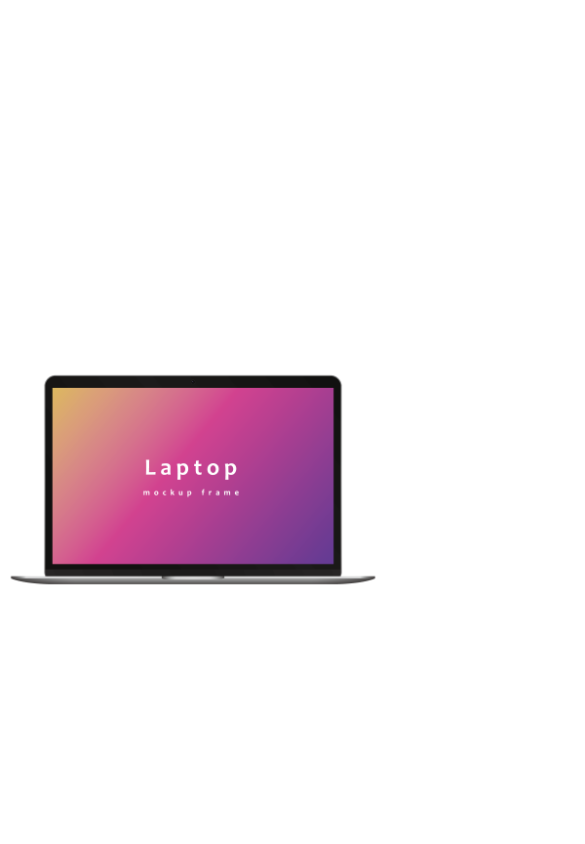
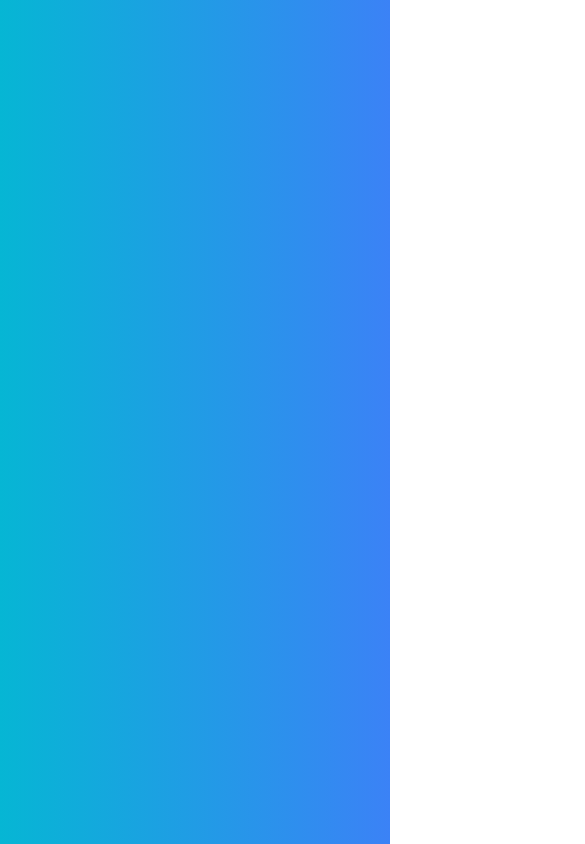
Before and after one commit to yurikondo/portfolio-site, a Next.js app: page / in a window 390 px wide. Shown: the top 844 px of the page, 585 px wide, since content can reach past the window. Built offline with nearby package versions, Linux system fonts and the light colour scheme.

Commit message:
不要な要素を削除・レスポンシブの調整

```diff
--- a/src/components/hero/Hero.tsx
+++ b/src/components/hero/Hero.tsx
@@ -35,17 +35,12 @@ const Hero: React.FC = () => {
     };
   }, []);
 
-  const handleClickUp = () => {
-    setCircleRotation((prevRotation) => prevRotation - 90);
-  };
-
-  const handleClickDown = () => {
-    setCircleRotation((prevRotation) => prevRotation + 90);
-  };
-
   return (
     <main className="w-screen h-screen bg-gradient-to-r from-cyan-500 to-blue-500 relative">
-      <div className="w-screen h-screen absolute -ml-20">
+      <div
+        className={`w-screen h-screen absolute -ml-20 ${styles.circleWrap}`}
+      >
+        {/* lg:-ml-36 */}
         <div className={`w-0 h-0 ${styles.overray}`}></div>
         <img
           src="imgs/hero/pc.png"
@@ -71,23 +66,6 @@ const Hero: React.FC = () => {
           ))}
         </div>
       </div>
-      <div
-        className={`absolute top-2/4 flex justify-center items-center flex-col transform -translate-y-1/2  ${styles.controle}`}
-      >
-        <img
-          src="imgs/hero/arrow.png"
-          alt="上矢印"
-          className="cursor-pointer w-4"
-          onClick={handleClickUp}
-        />
-        <h3 className="text-white my-3">Feature</h3>
-        <img
-          src="imgs/hero/arrow.png"
-          alt="下矢印"
-          className="cursor-pointer w-4 transform -rotate-180"
-          onClick={handleClickDown}
-        />
-      </div>
     </main>
   );
 };
--- a/src/components/typing/Typing.tsx
+++ b/src/components/typing/Typing.tsx
@@ -5,7 +5,7 @@ export class Typing extends Component {
   // https://www.npmjs.com/package/typed.js/v/2.0.12
   componentDidMount() {
     const options = {
-      strings: ["<i>イタリック文字</i> 一つ目の文字.", "&amp; 二つ目の文字"],
+      strings: ["イタリック文字 一つ目の文字.", "二つ目の文字"],
       loop: true,
       typeSpeed: 140,
       backSpeed: 100,
--- a/src/pages/index.tsx
+++ b/src/pages/index.tsx
@@ -2,6 +2,7 @@ import Head from "next/head";
 import Hero from "@/components/hero/Hero";
 import Skills from "@/components/skill/Skills";
 import Typing from "@/components/typing/Typing";
+import PortFolio from "@/components/PortFolio";
 
 export default function Home({}) {
   return (
@@ -11,11 +12,15 @@ export default function Home({}) {
         <meta name="description" content="Generated by create next app" />
         <meta name="viewport" content="width=device-width, initial-scale=1" />
         <link rel="icon" href="/favicon.ico" />
-        <script src="https://kit.fontawesome.com/a58fb0841a.js" crossOrigin="anonymous"></script>
+        <script
+          src="https://kit.fontawesome.com/a58fb0841a.js"
+          crossOrigin="anonymous"
+        ></script>
       </Head>
-      <Hero/>
-      <Skills/>
-      <Typing/>
+      <Hero />
+      <PortFolio />
+      <Skills />
+      <Typing />
     </div>
   );
 }
--- a/src/styles/Home.module.css
+++ b/src/styles/Home.module.css
@@ -23,3 +23,32 @@
 .badge {
   @apply px-4 py-2 text-sm bg-badge;
 }
+
+/* @media (min-width: 1536px) {
+}
+
+@media (min-width: 1280px) {
+}
+
+@media (min-width: 1024px) {
+}
+ */
+@media (max-width: 1024px) {
+  .circleWrap{
+    margin-left: 0px;
+  }
+  .circle {
+    display: none;
+  }
+  .overray {
+    border:none;
+  }
+  .pc{display: none;}
+}
+
+/* @media (min-width: 768px) {
+
+}
+
+@media (min-width: 640px) {
+} */
```
